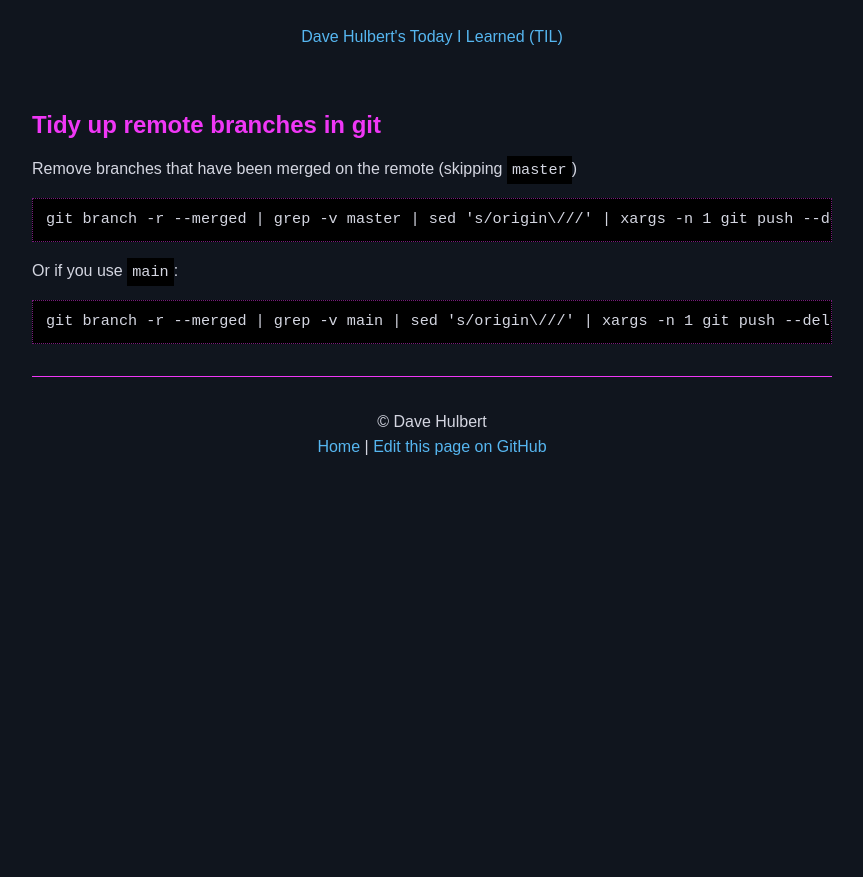
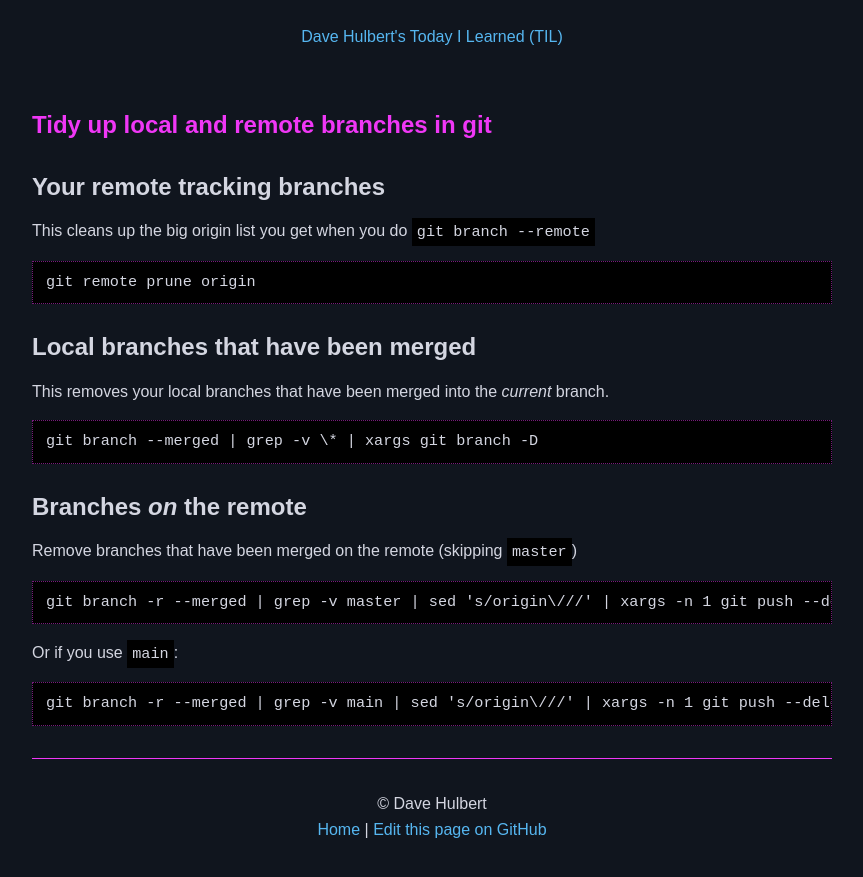
Before and after one commit to dave1010/til, an Eleventy site: page git/tidy-up-branches-in-git.md in a window 1280 px wide. Shown: the whole page, without its empty margins (208-1071 px from the left). Before the commit the page ends 800 px from the top, so only its background shows below. Built offline with nearby package versions, Linux system fonts and the light colour scheme; Eleventy itself is replaced by a stand-in of ours; code samples lack their colours; files that its build step writes are made by us from their sources.

Commit message:
Update tidy-up-branches-in-git.md

````diff
--- a/git/tidy-up-branches-in-git.md
+++ b/git/tidy-up-branches-in-git.md
@@ -1,4 +1,23 @@
-# Tidy up remote branches in git
+# Tidy up local and remote branches in git
+
+## Your remote tracking branches
+
+This cleans up the big origin list you get when you do `git branch --remote`
+
+```
+git remote prune origin
+```
+
+## Local branches that have been merged
+
+This removes your local branches that have been merged into the *current* branch.
+
+```
+git branch --merged | grep -v \* | xargs git branch -D
+```
+
+
+## Branches *on* the remote
 
 Remove branches that have been merged on the remote (skipping `master`)
 
````
